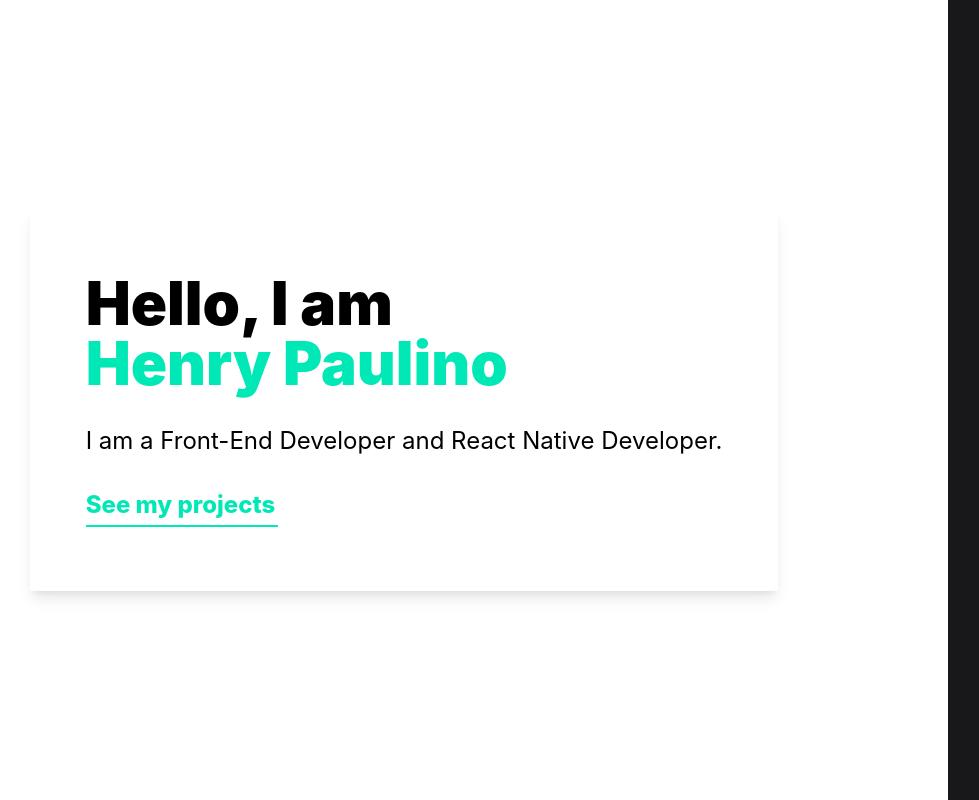
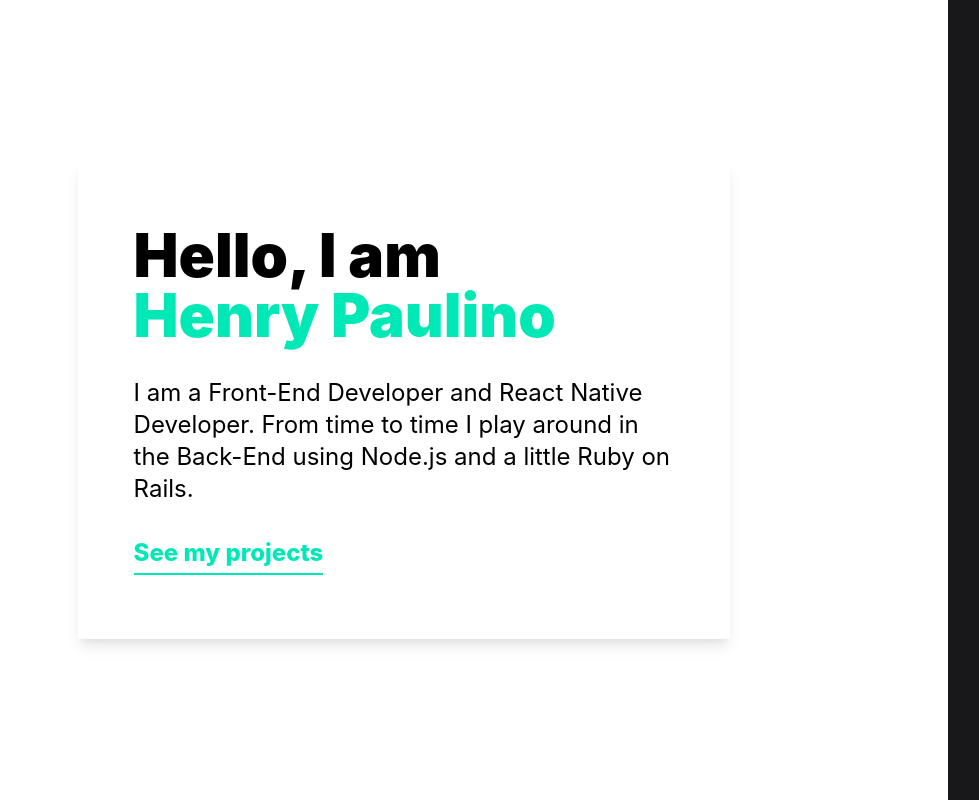
Before and after one commit to corasan/henrypl.com, a React (Create React App) app: page / in a window 1280 px wide. Shown: the whole page, without its empty margins (236-1215 px from the left). Built offline with nearby package versions, Linux system fonts and the light colour scheme.

Commit message:
style about page and add more text

```diff
--- a/src/App.tsx
+++ b/src/App.tsx
@@ -9,7 +9,7 @@
 function App() {
   return (
     <Router>
-      <div className="flex min-h-screen justify-center items-center">
+      <div className="flex min-h-screen justify-center items-center px-24">
         <Switch>
           <Route path="/">
             <About />
--- a/src/pages/About.tsx
+++ b/src/pages/About.tsx
@@ -1,12 +1,17 @@
 const About = () => (
-  <div className="flex justify-center bg-white py-16 px-14 flex-col shadow-lg">
+  <div className="flex flex-wrap w-3/5 justify-center bg-white py-16 px-14 flex-col shadow-lg">
     <span className="text-6xl font-black">Hello, I am</span>
     <span className="text-6xl font-black text-accent">Henry Paulino</span>
 
-    <p className="text-2xl mt-8">I am a Front-End Developer and React Native Developer.</p>
+    <p className="text-2xl mt-8">
+      I am a Front-End Developer and React Native Developer. From time to time I play around in the
+      Back-End using Node.js and a little Ruby on Rails.
+    </p>
 
-    <div className="border-b-2 border-accent w-48 pb-1 mt-8">
-      <a className="text-2xl text-accent font-extrabold inline">See my projects</a>
+    <div>
+      <div className="inline-block border-b-2 border-accent pb-1 mt-8">
+        <a className="text-2xl text-accent font-extrabold inline cursor-pointer">See my projects</a>
+      </div>
     </div>
   </div>
 )
```
Also changed, not shown: 1 other file (tests, documents, lock files or other folders).
